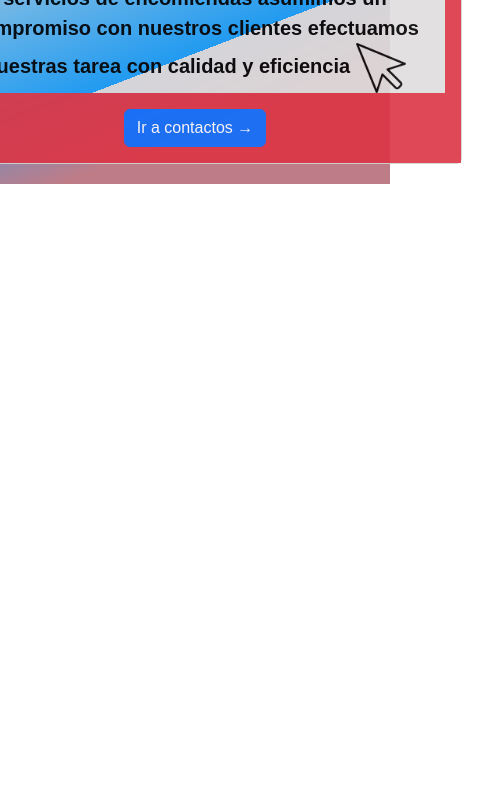
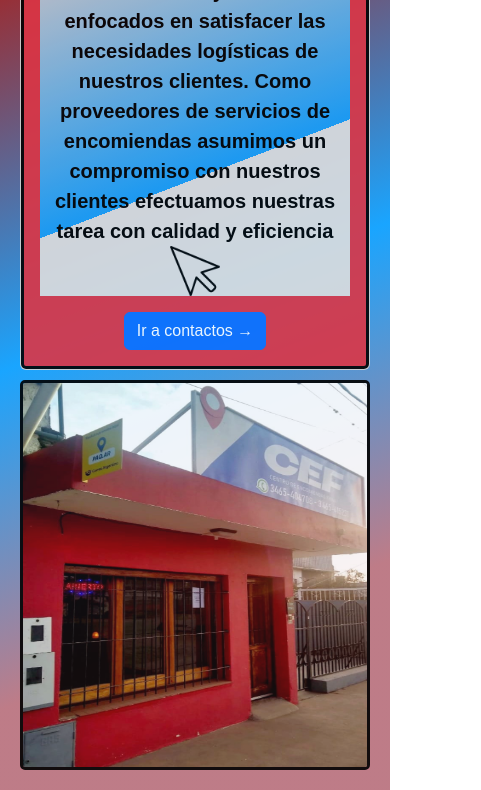
Before and after one commit to EmiZeibert/clase0, a plain HTML site: page nosotros.html in a window 390 px wide. Shown: the part 412-1202 px from the top of the page, 481 px wide, since content can reach past the window. Before the commit the page ends 844 px from the top, so only its background shows below. Drawn offline with Linux system fonts and the light colour scheme.

Commit message:
pagina nosotros

```diff
--- a/quienessomos.html
+++ b/nosotros.html
@@ -32,7 +32,7 @@
                     <a href="./contactos.html">Contactos</a>
                 </li>
                 <li>
-                    <a href="./quienessomos.html">Quienes somos</a>
+                    <a href="./nosotros.html">Nosotros</a>
                 </li>
             </ul>
             <!--redes sociales-->
@@ -46,16 +46,19 @@
     </section>
     <div class="tarjetanosotros">
         <div class="card text-center">
-                <div class="card-body bg-danger">
+            <div class="card-body bg-danger">
                 <h5 class="card-title" style="color:rgb(15, 176, 204);">NOSOTROS</h5>
-                    <p class="card-text">Somos un pequeño emprendimiento familiar en la localidad de Firmat que comenzo
-                    el 18 de abril de 2022. Cef es un centro de encomiendas y estamos enfocados en satisfacer las necesidades logísticas de nuestros
+                <p class="card-text">Somos un pequeño emprendimiento familiar en la localidad de Firmat que comenzo
+                    el 18 de abril de 2022. Cef es un centro de encomiendas y estamos enfocados en satisfacer las
+                    necesidades logísticas de nuestros
                     clientes. Como proveedores de servicios de encomiendas asumimos un compromiso con nuestros clientes
-                    efectuamos nuestras tarea con calidad y eficiencia <img src="./imagenes/pointer.png" width="50" alt="punteo"></p>
+                    efectuamos nuestras tarea con calidad y eficiencia <img src="./imagenes/pointer.png" width="50"
+                        alt="punteo"></p>
 
                 <a href="./contactos.html" class="btn btn-primary">Ir a contactos →</a>
-                            </div>
-                   </div>
+            </div>
+        </div>
+        <div class="nosotroslocal"><img src="./imagenes/imagendecostado.jpeg" alt="localcostado"></div>
 
     </div>
 
--- a/style/estilo.scss
+++ b/style/estilo.scss
@@ -6,4 +6,4 @@
 @import "./partials/servicios";
 @import "./partials/ubicacion";
 @import "./partials/contactos";
-@import "./partials/quienessomos";
+@import "./partials/nosotros.scss";
--- a/style/partials/_contactos.scss
+++ b/style/partials/_contactos.scss
@@ -57,7 +57,9 @@
                 height: 30px;
                 margin: 10px;
 
-                &:focus{background-color: aqua;}
+                &:focus {
+                    background-color: aqua;
+                }
 
             }
         }
@@ -89,11 +91,6 @@
     .contactosprincipal {
         width: 100%;
         justify-content: center;
-
-        .formulario {
-            width: 100%;
-            justify-content: center;
-        }
     }
 
     @mixin medias-queries ($flex, $column) {
@@ -119,7 +116,6 @@
         justify-content: center;
 
         .formulario {
-            width: 100%;
             justify-content: center;
         }
     }
--- a/style/partials/_footer.scss
+++ b/style/partials/_footer.scss
@@ -36,6 +36,7 @@
         .whatsapp {
             display: flex;
             position: fixed;
+
         }
 
 
@@ -44,6 +45,7 @@
         .whatsapp {
             display: flex;
             position: fixed;
+
     }
 }
 
--- a/style/partials/_menu.scss
+++ b/style/partials/_menu.scss
@@ -9,13 +9,13 @@
         width: 100%;
         height: 60%;
         padding-top: 90px;
-        gap: 5px;
+        gap: 4px;
 
 
         .gridmenu {
             display: grid;
             justify-content: center;
-            grid-template-columns: 80px 100px 105px 105px 150px;
+            grid-template-columns: 80px 100px 105px 105px 100px;
             text-align: center;
             list-style-type: none;
 
@@ -119,17 +119,24 @@
     }
 
     @media screen and (max-width:480px) {
+        .body {
+        .menu {
+            .gridmenu {
+                display: flex;
+                flex-direction: row;
+                justify-content: center;
+                margin-right:7% ;
 
-        .menu {
+            }
+
             .redes {
-
                 display: flex;
                 justify-content: flex-end;
-                padding: 10px;
             }
         }
 
     }
+}
 
     .logo {
         width: 100%;
@@ -139,7 +146,7 @@
 @media screen and (max-width:768px) {
     .body {
         .menu {
-            grid-template-columns: repeat(4, 1fr);
+            grid-template-columns: repeat(5, 1fr);
             align-content: center;
 
             .redes {
--- /dev/null
+++ b/style/partials/_nosotros.scss
@@ -0,0 +1,74 @@
+.tarjetanosotros {
+    padding: 20px;
+    display: flex;
+    flex-direction: row;
+    gap: 10px;
+    justify-content: center;
+
+    .card-body {
+        border: solid $secondarycolor;
+        border-radius: 5px;
+
+
+        .card-text {
+            font-family: $fontSans;
+            font-weight: 600;
+            font-size: 20px;
+            color: $secondarycolor;
+            background: linear-gradient(159deg, rgb(212, 210, 210) 20%, rgba(15, 161, 255, 0.958420868347339) 70%, rgb(223, 221, 221) 10%);
+            width: 500px;
+
+        }
+    }
+
+    .nosotroslocal {
+
+        img {
+            width: 435px;
+            height: 390px;
+            border: solid $secondarycolor;
+            border-radius: 5px;
+        }
+
+    }
+
+}
+
+@media screen and (max-width:480px) {
+    .tarjetanosotros {
+        display: flex;
+        flex-direction: column;
+        gap: 10px;
+        justify-content: center;
+
+        .card-body {
+            .card-text {
+                width: 100%;
+            }
+        }
+    }
+}
+
+
+
+@media screen and (max-width:768px) {
+    .tarjetanosotros {
+        display: flex;
+        flex-direction: column;
+        gap: 10px;
+        justify-content: center;
+
+        .card-body {
+            .card-text {
+                width: 100%;
+            }
+        }
+        .nosotroslocal {
+
+            img {
+              width: 100%;
+            }
+
+        }
+    }
+}
--- a/style/partials/_quienessomos.scss
+++ /dev/null
@@ -1,18 +0,0 @@
-.tarjetanosotros{
-    padding: 20px;
-    display: flex;
-    flex-direction: column;
-    align-items: center;
-    font-family: sans-serif;
-    font-weight: 600;
-    font-size: 20px;
-    color: black;
-    .card-text{
-        font-family: sans-serif;
-        font-weight: 600;
-        font-size: 20px;
-        background: linear-gradient(159deg, rgb(212, 210, 210) 20%, rgba(15, 161, 255, 0.958420868347339) 70%, rgb(223, 221, 221) 10%);
-        width: 500px;
-     }
-
-}
--- a/style/partials/_servicios.scss
+++ b/style/partials/_servicios.scss
@@ -82,10 +82,14 @@
 
 
     @media screen and (max-width:480px) {
+
         display: flex;
         flex-direction: column;
         justify-content: center;
         gap: 10px;
+
+
+
 
     }
 
--- a/style/partials/_ubicacion.scss
+++ b/style/partials/_ubicacion.scss
@@ -15,21 +15,22 @@
 
     @media screen and (max-width:480px) {
 
-
-        .videos-goar {
-
-            width: 100%;
-            height: 600px;
+                .videos-goar {
+                    width: 100%;
+                    height: 600px;
 
         }
+
+
+
 
     }
 
     @media screen and (max-width:768px) {
-        .videos-goar {
 
-            width: 100%;
-            height: 600px;
+                .videos-goar {
+                    width: 100%;
+                    height: 600px;
         }
     }
 
```
Also changed, not shown: contactos.html (+1 -1 lines), index.html (+1 -1 lines), servicios.html (+1 -1 lines), ubicacion.html (+1 -1 lines), style/estilo.css, 1 other file.
